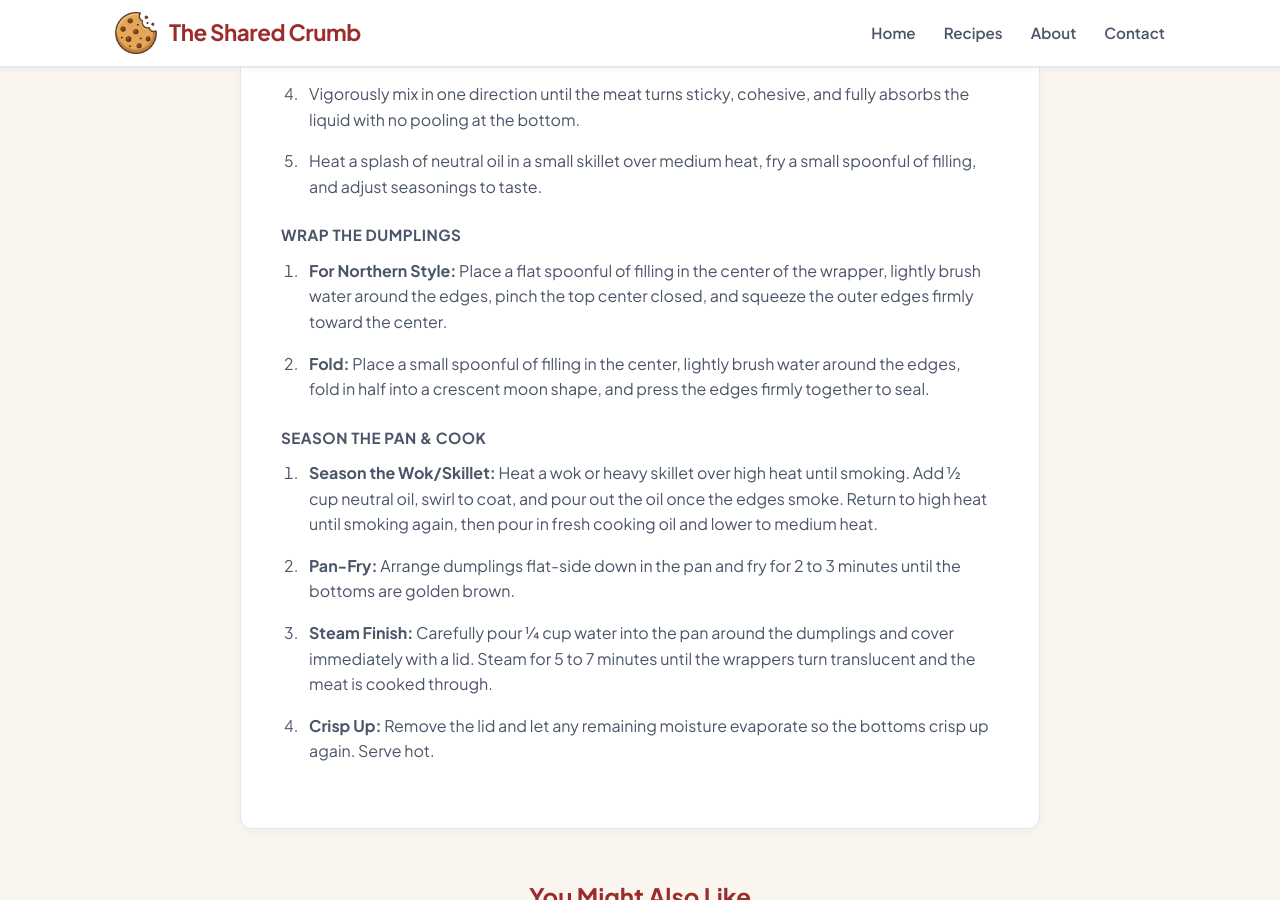
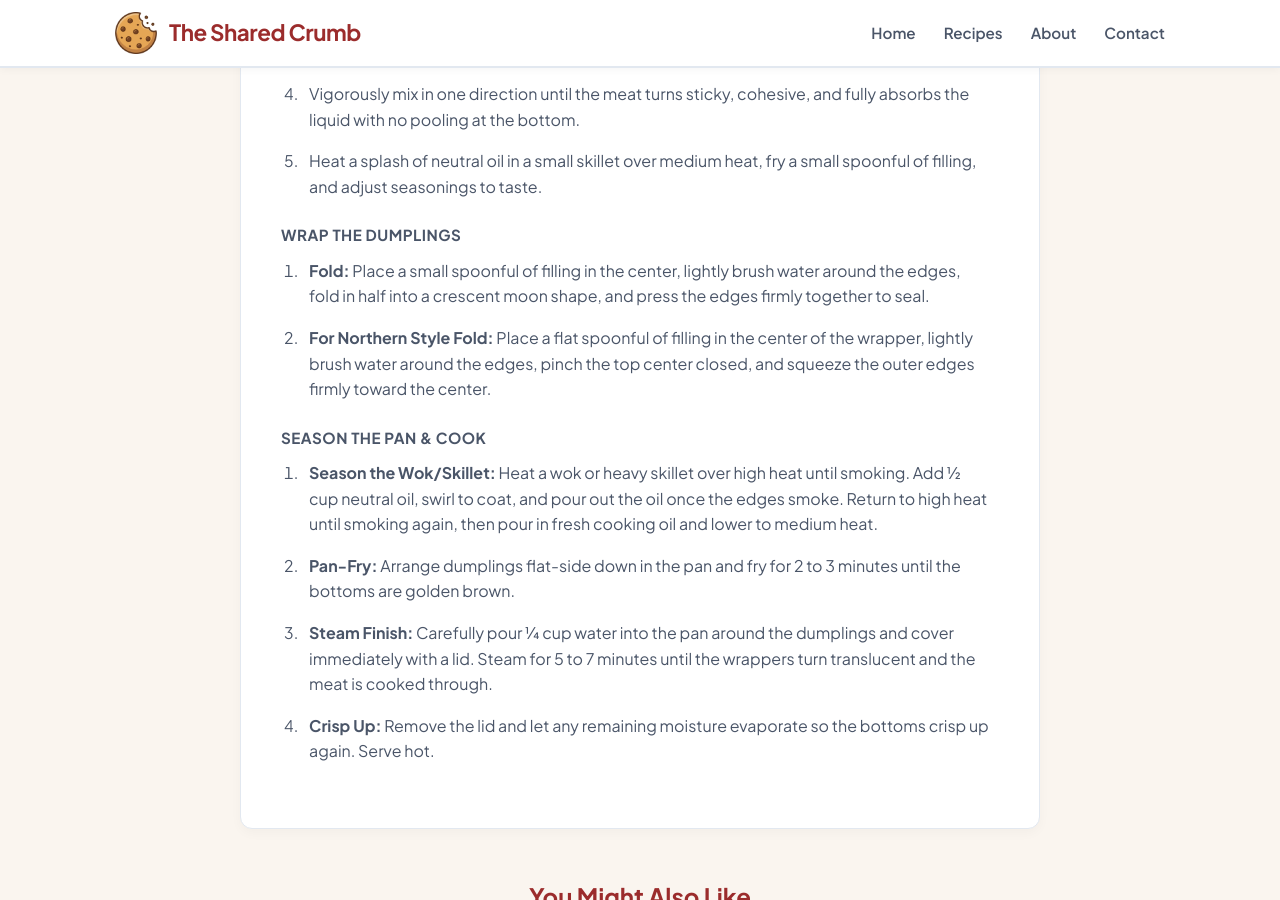
Before and after one commit to TheSharedCrumb/TheSharedCrumb, a Jekyll site: the page built from _recipes/Dumplings_NorthernStyle.md, in a window 1280 px wide and 900 px high, scrolled down 3448 px. Built offline with Jekyll 4.4.1, drawn with Linux system fonts in a browser that asks for light colours.

Commit message:
Update wrapping instructions for Northern Style dumplings

```diff
--- a/_recipes/Dumplings_NorthernStyle.md
+++ b/_recipes/Dumplings_NorthernStyle.md
@@ -76,8 +76,8 @@ Special thanks to Mark for showing us how it's done.
 11. Heat a splash of neutral oil in a small skillet over medium heat, fry a small spoonful of filling, and adjust seasonings to taste.
 
 #### **Wrap the Dumplings**
-12. **For Northern Style:** Place a flat spoonful of filling in the center of the wrapper, lightly brush water around the edges, pinch the top center closed, and squeeze the outer edges firmly toward the center.
 12. **Fold:** Place a small spoonful of filling in the center, lightly brush water around the edges, fold in half into a crescent moon shape, and press the edges firmly together to seal.
+12. **For Northern Style Fold:** Place a flat spoonful of filling in the center of the wrapper, lightly brush water around the edges, pinch the top center closed, and squeeze the outer edges firmly toward the center.
 
 #### **Season the Pan & Cook**
 13. **Season the Wok/Skillet:** Heat a wok or heavy skillet over high heat until smoking. Add ½ cup neutral oil, swirl to coat, and pour out the oil once the edges smoke. Return to high heat until smoking again, then pour in fresh cooking oil and lower to medium heat.
```
